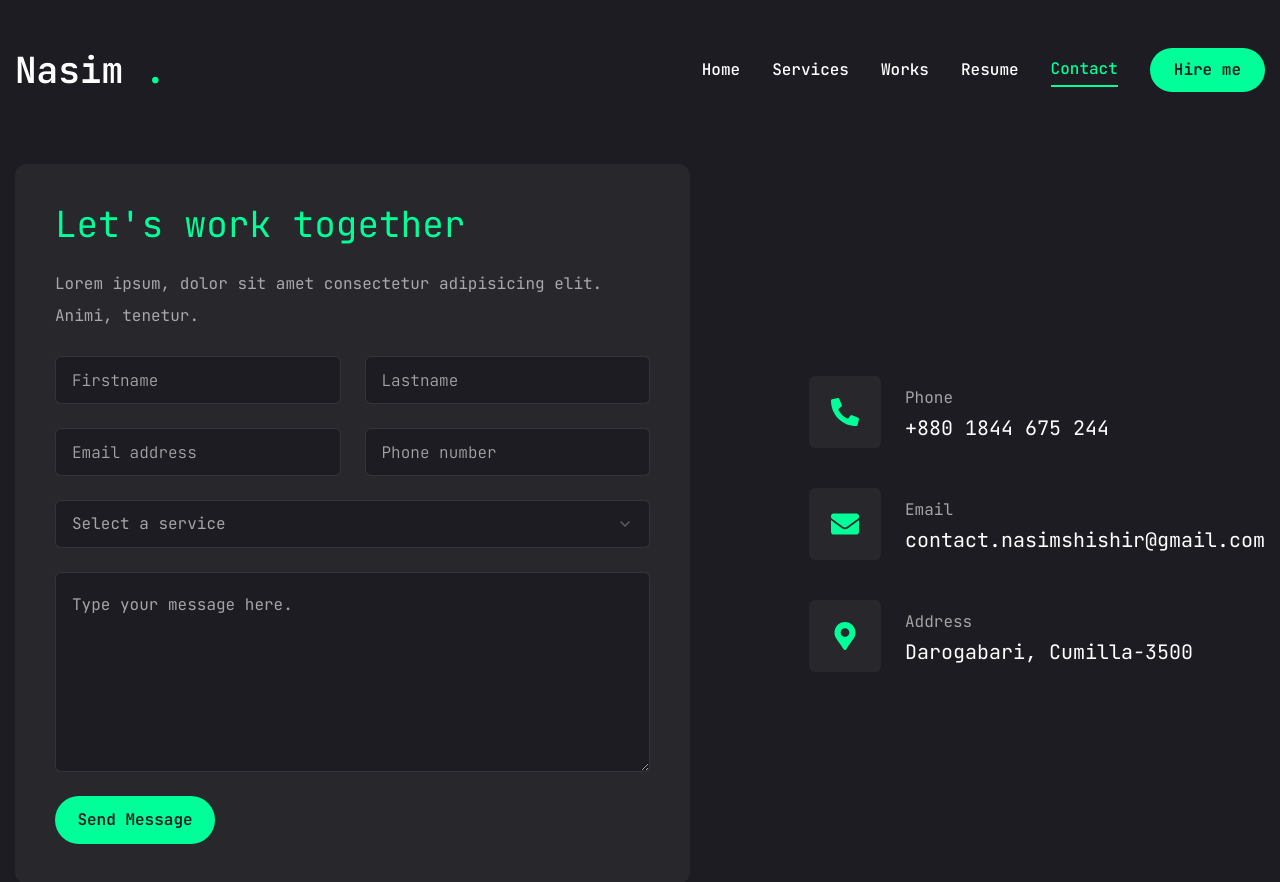
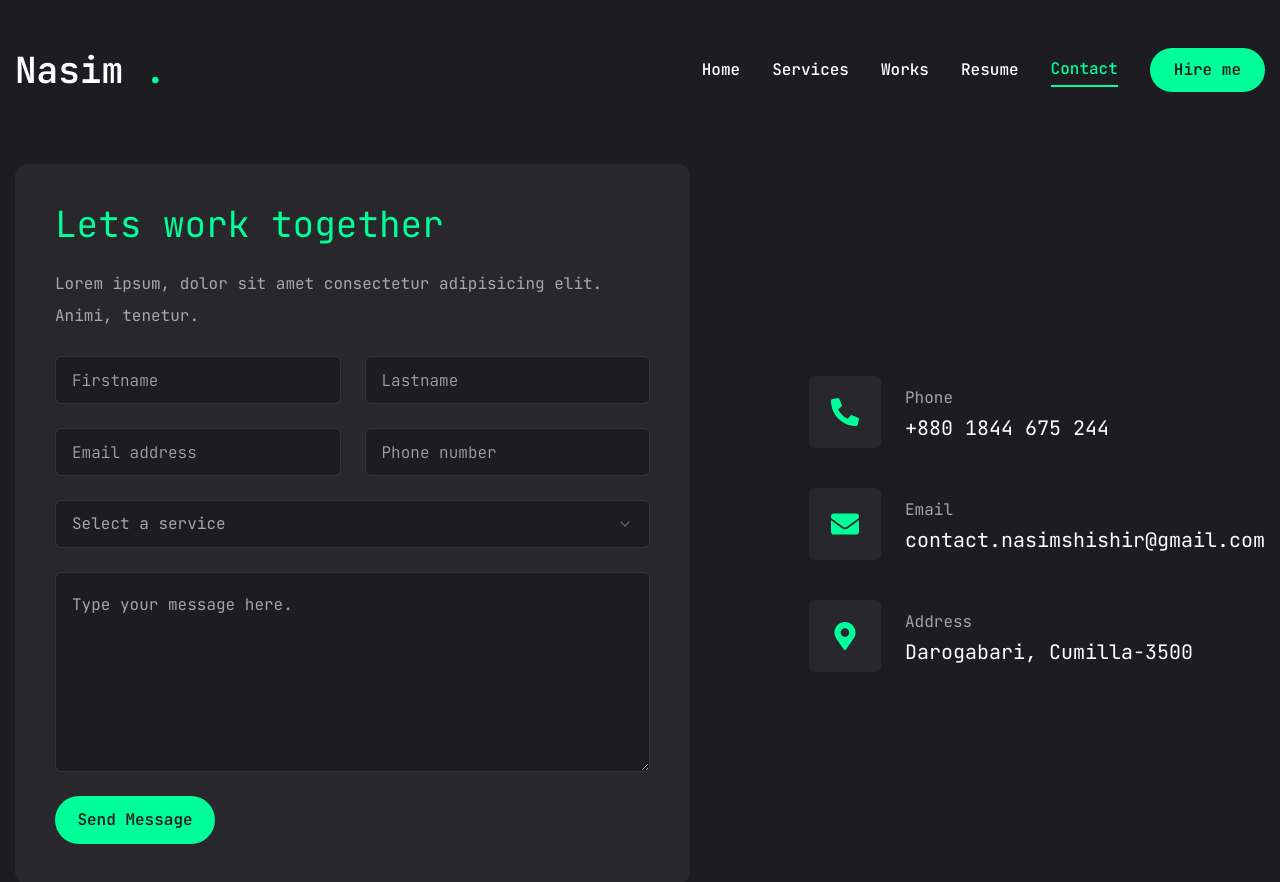
Before and after one commit to nasimshishir/Dev-portfolio-final, a Next.js app: page /contact in a window 1280 px wide. Shown: the top 882 px of the page. Built offline with nearby package versions, Linux system fonts and the light colour scheme.

Commit message:
Ready to deploy

```diff
--- a/app/contact/page.tsx
+++ b/app/contact/page.tsx
@@ -24,7 +24,7 @@ const Contact = () => {
                 <div className='flex flex-col xl:flex-row gap-[30px]'>
                     <div className='xl:w-[54%] order-2 xl:order-none'>
                         <form className='flex flex-col gap-6 p-10 bg-[#27272c] rounded-xl'>
-                            <h3 className='text-4xl text-accent'>Let's work together</h3>
+                            <h3 className='text-4xl text-accent'>Lets work together</h3>
                             <p className='text-white/60'>Lorem ipsum, dolor sit amet consectetur adipisicing elit. Animi, tenetur.</p>
 
                             <div className='grid grid-cols-1 md:grid-cols-2 gap-6'>
```
